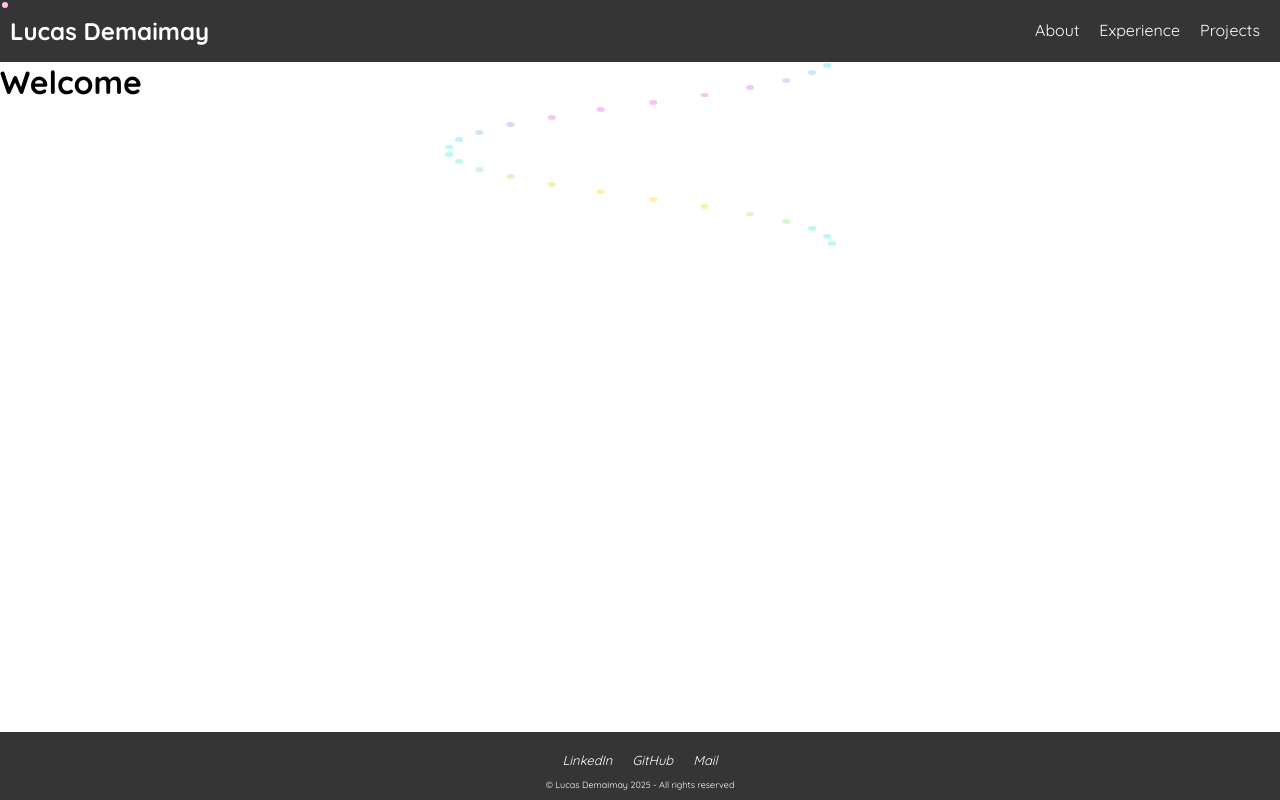
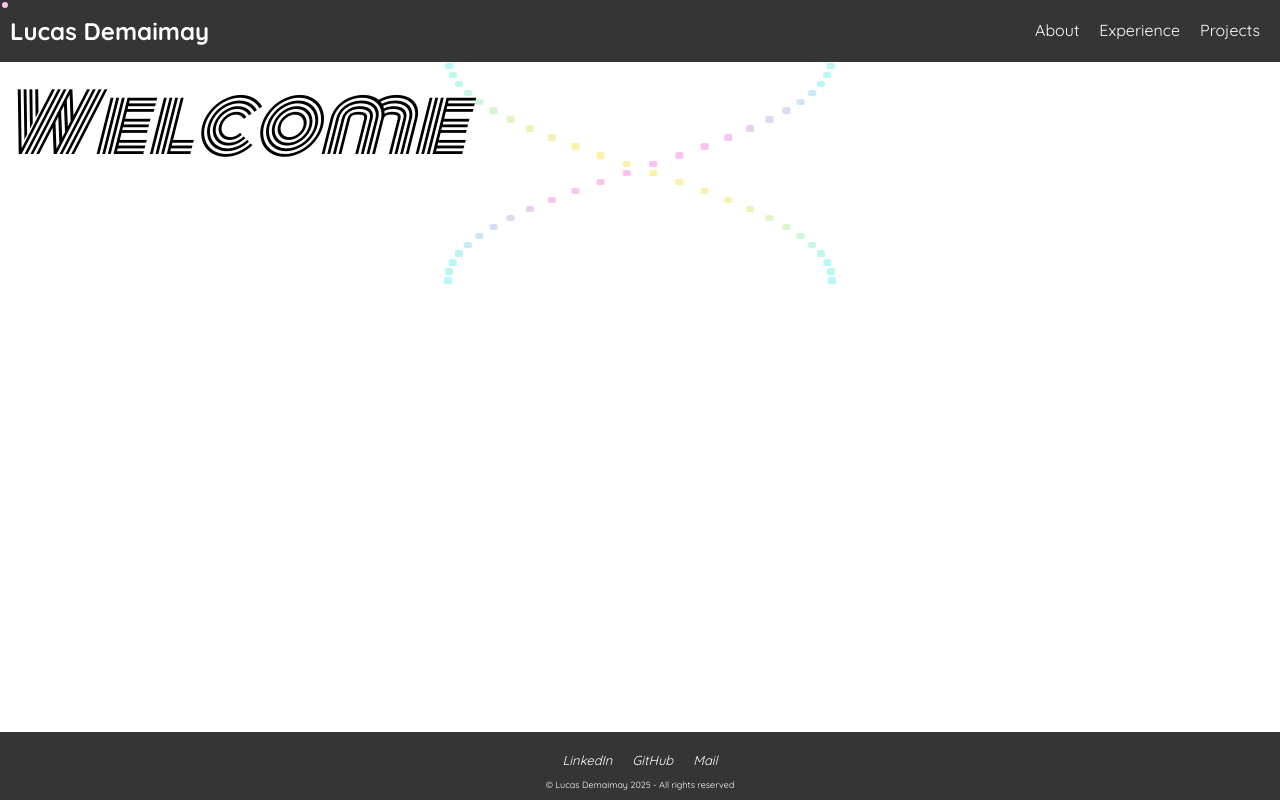
Before and after one commit to Lucas-Demaimay/Portfolio, a Vue app: page / in a window 1280 px wide. Built offline with nearby package versions, Linux system fonts and the light colour scheme.

Commit message:
fix: fix look and feel

```diff
--- a/src/App.vue
+++ b/src/App.vue
@@ -12,10 +12,21 @@ function movePointer(event) {
   posY.value = event.clientY;
 }
 
+function downPointer() {
+  if(pointer.value) {
+      pointer.value.style.transform = "scale(65%)";
+  }
+}
+
+function upPointer() {
+  if(pointer.value) {
+      pointer.value.style.transform = "scale(100%)";
+  }
+}
 </script>
 
 <template>
-  <div @pointermove="movePointer" class="app">
+  <div @pointermove="movePointer" @mousedown="downPointer" @mouseup="upPointer" class="app">
     <div
       ref="pointer"
       :style="{ left: posX + 'px', top: posY + 'px' }"
--- a/src/assets/main.css
+++ b/src/assets/main.css
@@ -1,6 +1,6 @@
 /* https://coolors.co/ffffff-353535-b6f9f6-fff0a6-ffbfef */
 
-@import url("https://fonts.googleapis.com/css2?family=Quicksand:wght@300..700&display=swap");
+@import url("https://fonts.googleapis.com/css2?family=Monoton&family=Quicksand:wght@300..700&display=swap");
 @import "./style/animation.css";
 @import "./style/header.css";
 @import "./style/footer.css";
@@ -22,6 +22,7 @@ main {
 }
 
 .app {
+  user-select: none;
   font-family: "Quicksand", Arial, sans-serif;
   font-size: medium;
   text-rendering: optimizeLegibility;
@@ -31,6 +32,34 @@ main {
   min-height: 100vh;
   cursor: none;
   position: relative;
+}
+
+a {
+  text-decoration: none;
+  color: #353535;
+  cursor: none;
+}
+
+a::after {
+  content: "";
+  display: block;
+  height: 1.5px;
+  background: white;
+  width: 0;
+  transition: width 0.3s ease-in-out;
+  animation: 3s infinite colorAnimation;
+}
+
+a:hover::after {
+  width: 100%;
+}
+
+h1 {
+  font-family: "Monoton", Arial, sans-serif;
+  font-weight: 400;
+  font-style: italic;
+  font-size: 10vh;
+  animation: appear 3s ease-in;
 }
 
 #pointer {
@@ -44,11 +73,17 @@ main {
   width: 10px;
   height: 10px;
   pointer-events: none;
-  transition: left 0.05s ease, top 0.05s ease;
+  transition: left 0.05s ease, top 0.05s ease, transform 0.05s ease;
   border: solid #353535 2px;
 }
 
+.foreground {
+  z-index: 2;
+  position: relative;
+}
+
 .coolBackground {
+  z-index: 1;
   position: absolute;
   width: 100%;
   height: 100%;
@@ -60,9 +95,19 @@ main {
 .block {
   background-color: #ffffff00;
   width: 0.7%;
-  border-radius: 50%;
   flex: 1;
-  animation: waveAnimation infinite 5s ease-in-out;
+  border-radius: 25%;
+  animation: waveAnimation infinite 10s ease-in-out;
   margin: 0.1%;
   animation-direction: alternate;
 }
+
+.invertedBlock {
+  background-color: #ffffff00;
+  width: 0.7%;
+  border-radius: 25%;
+  flex: 1;
+  animation: invertedWaveAnimation infinite 10s ease-in-out;
+  margin: 0.1%;
+  animation-direction: alternate;
+}
--- a/src/assets/style/animation.css
+++ b/src/assets/style/animation.css
@@ -36,3 +36,33 @@
     background: #b6f9f6;
   }
 }
+
+@keyframes invertedWaveAnimation {
+  0% {
+    transform: translateX(-15vw);
+    background: #b6f9f6;
+  }
+  25% {
+    background: #ffbfef;
+  }
+  50% {
+    transform: translateX(15vw);
+    background: #b6f9f6;
+  }
+  75% {
+    background: #fff0a6;
+  }
+  100% {
+    transform: translateX(-15vw);
+    background: #b6f9f6;
+  }
+}
+
+@keyframes appear {
+  from {
+    color: #35353500;
+  }
+  to {
+    color: #353535;
+  }
+}
--- a/src/assets/style/footer.css
+++ b/src/assets/style/footer.css
@@ -6,6 +6,10 @@ footer {
   background-color: #353535;
   color: white;
   padding: 10px;
+}
+
+footer a {
+  color: white;
 }
 
 footer ul {
--- a/src/assets/style/header.css
+++ b/src/assets/style/header.css
@@ -16,16 +16,6 @@ header li {
   margin: 10px;
 }
 
-a::after {
-  content: "";
-  display: block;
-  height: 1.5px;
-  background: white;
-  width: 0;
-  transition: width 0.3s ease-in-out;
-  animation: 3s infinite colorAnimation;
+header a {
+  color: white;
 }
-
-a:hover::after {
-  width: 100%;
-}
--- a/src/components/Footer.vue
+++ b/src/components/Footer.vue
@@ -1,8 +1,8 @@
 <template>
   <ul>
-    <li><a>LinkedIn</a></li>
-    <li><a>GitHub</a></li>
-    <li><a>Mail</a></li>
+    <li><a href="https://www.linkedin.com/in/lucas-demaimay/">LinkedIn</a></li>
+    <li><a href="https://github.com/Lucas-Demaimay">GitHub</a></li>
+    <li><a href="mailto:demaimay.lucas@gmail.com">Mail</a></li>
   </ul>
   <p>© Lucas Demaimay 2025 - All rights reserved</p>
 </template>
--- a/src/layouts/AppLayout.vue
+++ b/src/layouts/AppLayout.vue
@@ -9,9 +9,14 @@ import Footer from "@/components/Footer.vue";
   </header>
   <main>
     <div class="coolBackground">
-      <div v-for="x in 90" class="block" :style="{ animationDelay: (x * 0.2) + 's' }"></div>
+      <div v-for="x in 75" class="block" :style="{ animationDelay: (x * 0.2) + 's' }"></div>
     </div>
-    <slot />
+    <div class="coolBackground">
+      <div v-for="x in 75" class="invertedBlock" :style="{ animationDelay: (x * 0.2) + 's' }"></div>
+    </div>
+    <div class="foreground">
+          <slot />
+    </div>
   </main>
   <footer>
     <Footer/>
```
